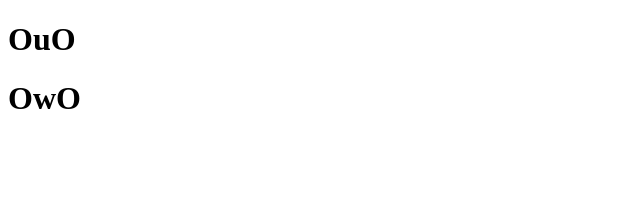
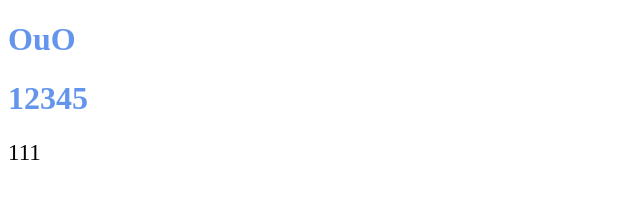
Before and after one commit to rfeng0221/rfeng0221.github.io, a plain HTML site: page test.html in a window 1280 px wide. Shown: the whole page, without its empty margins (0-640 px from the left). Drawn offline with Linux system fonts and the light colour scheme.

Commit message:
Add files via upload

```diff
--- a/test.html
+++ b/test.html
@@ -3,10 +3,18 @@
   <head>
     <meta charset="UTF-8">
     <title>Title</title>
+    <style>
+      h1{
+        color: cornflowerblue;
+      }
+      p{
+        font-size: 23px;
+      }
+    </style>
   </head>
-
   <body>
   <h1>OuO</h1>
-  <h1>OwO</h1>
+  <h1>12345</h1>
+  <p>111</p>
   </body>
 </html>
```
